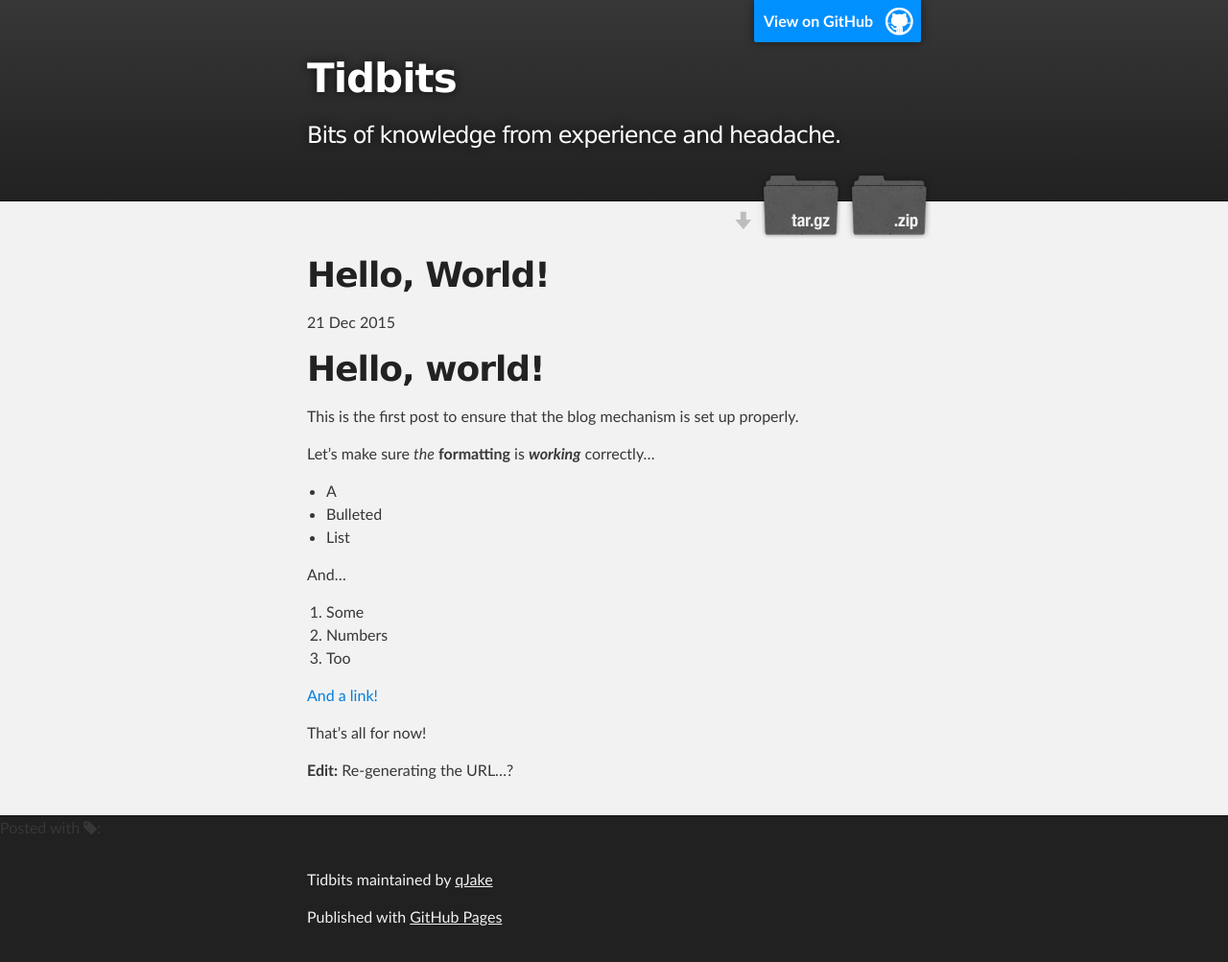
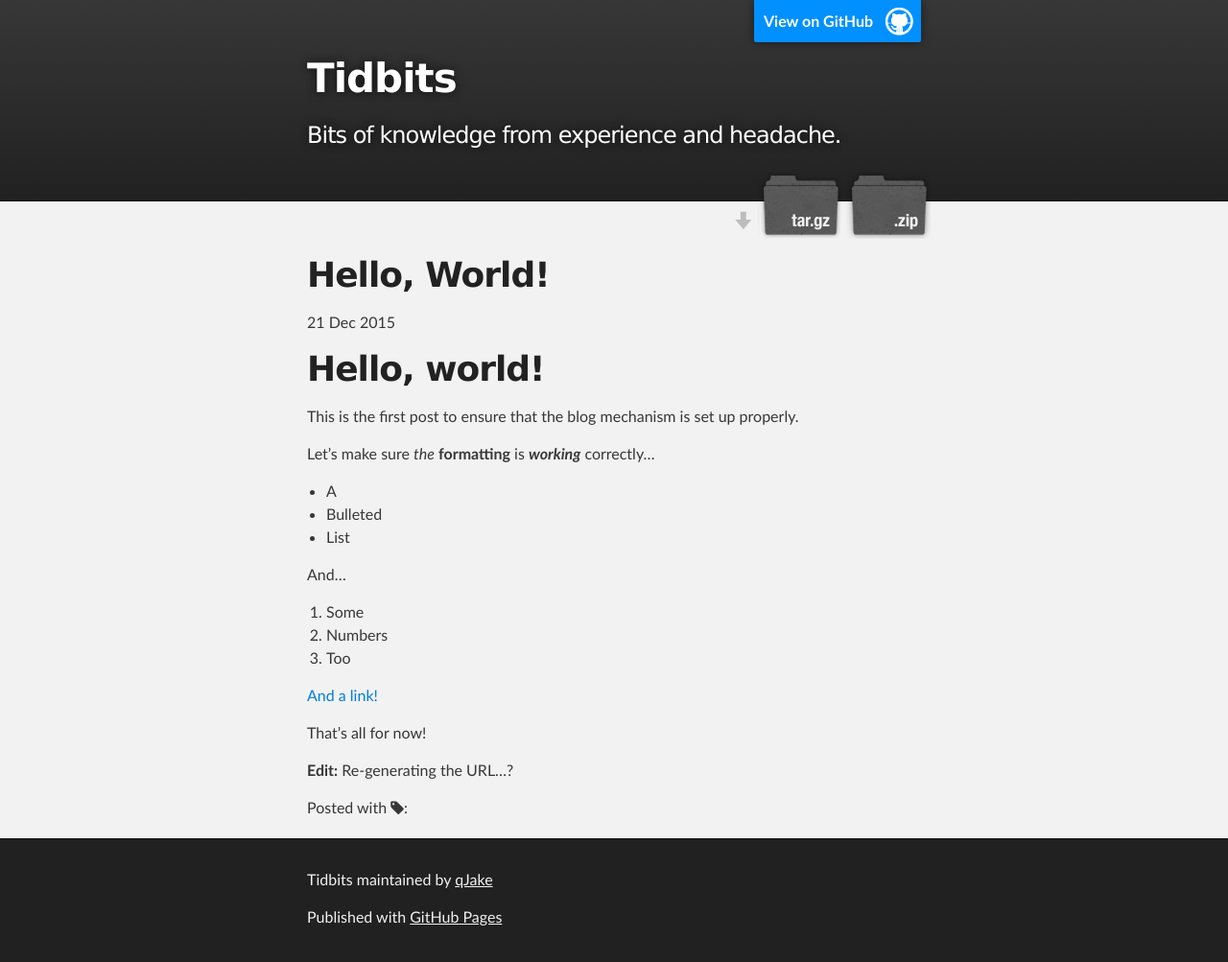
Before and after one commit to qJake/tidbits, a Jekyll site: the page built from _posts/2015-12-21-Hello-World.md, in a window 1280 px wide. Shown: the whole page at 96% size. Built offline with Jekyll 4.4.1, drawn with Linux system fonts in a browser that asks for light colours; nearby versions of some CDN libraries.

Commit message:
Update post.html

```diff
--- a/_layouts/post.html
+++ b/_layouts/post.html
@@ -26,6 +26,7 @@ layout: default
 
 <article class="post">
   {{ content }}
+  <aside>
+    <div class="meta">{{ tags_content }}</div>
+  </aside>
 </div>
-
-<div class="meta">{{ tags_content }}</div>
```
